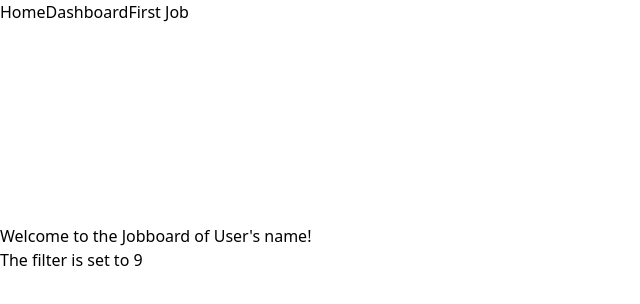
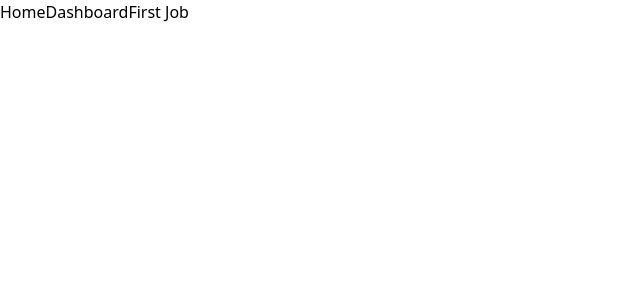
Before and after one commit to may-moff/ocean-protocol-dashboard-frontend, a React (Create React App) app: page /dashboard in a window 1280 px wide. Shown: the top 304 px of the page, without its empty margins (0-640 px from the left). Built offline with nearby package versions, Linux system fonts and the light colour scheme.

Commit message:
final component tree commit - not all components ready

```diff
--- a/src/App.js
+++ b/src/App.js
@@ -16,7 +16,7 @@ function App() {
           <Route exact path="/">
             <Home />
           </Route>
-          <Route path="/dashboard">
+          <Route path="/jobboard">
             <Jobboard />
           </Route>
           <Route path="/jobs/:id">
```
